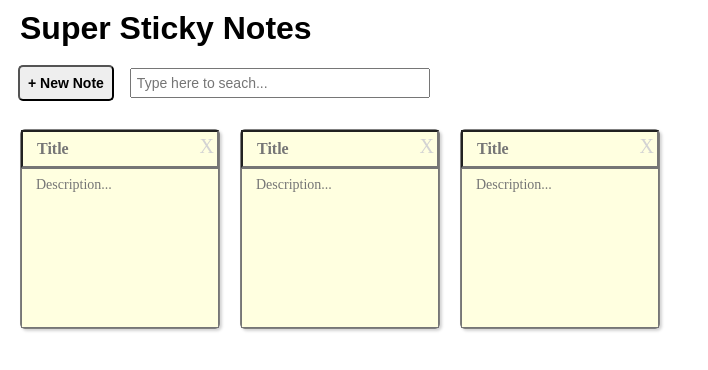
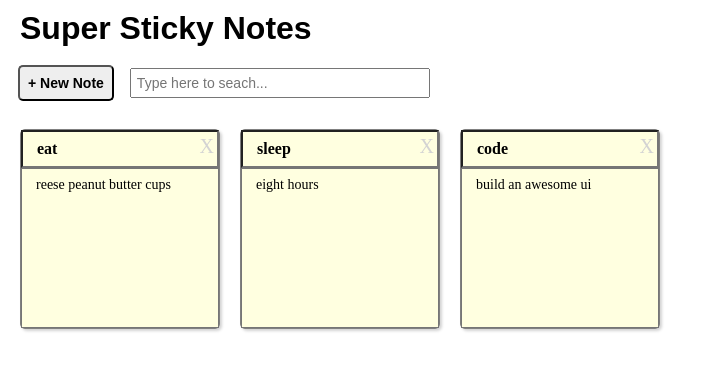
Before and after one commit to Mr-Luka/sticky-notes, a React (Create React App) app: page / in a window 1280 px wide. Shown: the top 370 px of the page, without its empty margins (0-708 px from the left). Built offline with nearby package versions, Linux system fonts and the light colour scheme.

Commit message:
setting the title and description value attributes in Note

```diff
--- a/src/Header.js
+++ b/src/Header.js
@@ -6,6 +6,7 @@ const Header = props=> (
             <aside className="app-header__controls">
                 <button className="add-new">+ New Note</button>
                 <input
+                    value={props.searchText}
                     className="search"
                     type="text"
                     placeholder="Type here to seach..."/>
--- a/src/Note.js
+++ b/src/Note.js
@@ -3,10 +3,12 @@ import React from "react";
 const Note = props => (
     <li className="note">
         <input
+            value={props.note.title}
             className="note__title"
             type="text"
             placeholder="Title"/>
         <textarea
+            value={props.note.description}
             className="note__description"
             placeholder="Description..."/>
         <span className="note__delete">X</span>
```
